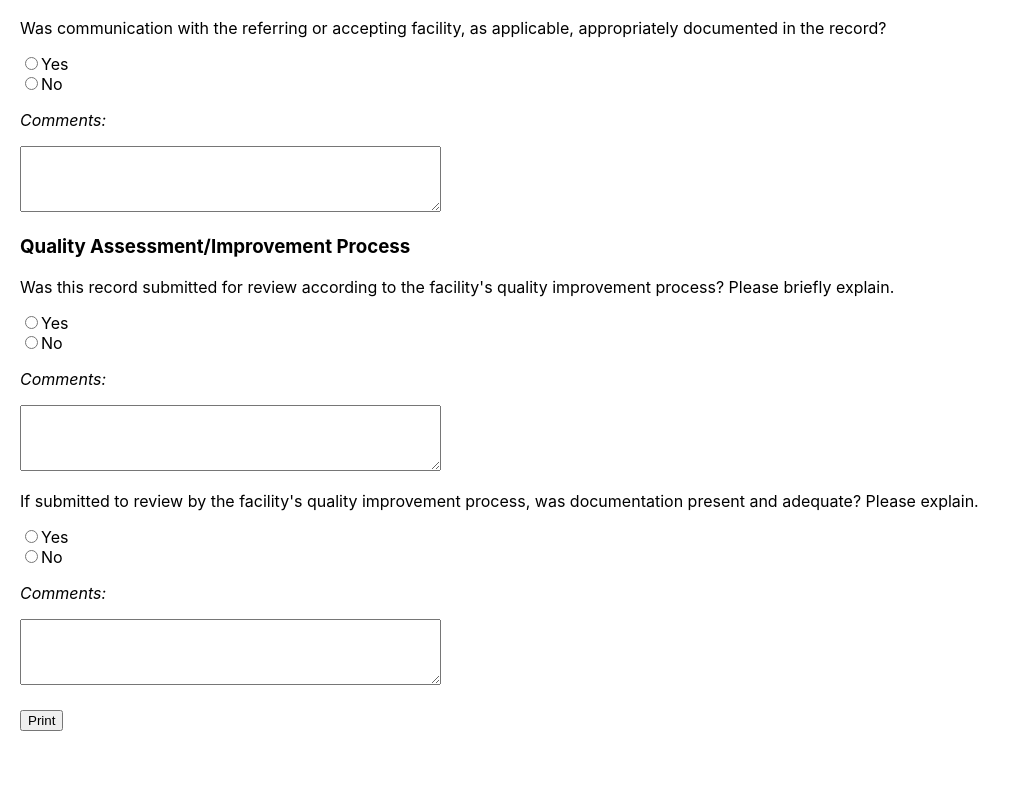
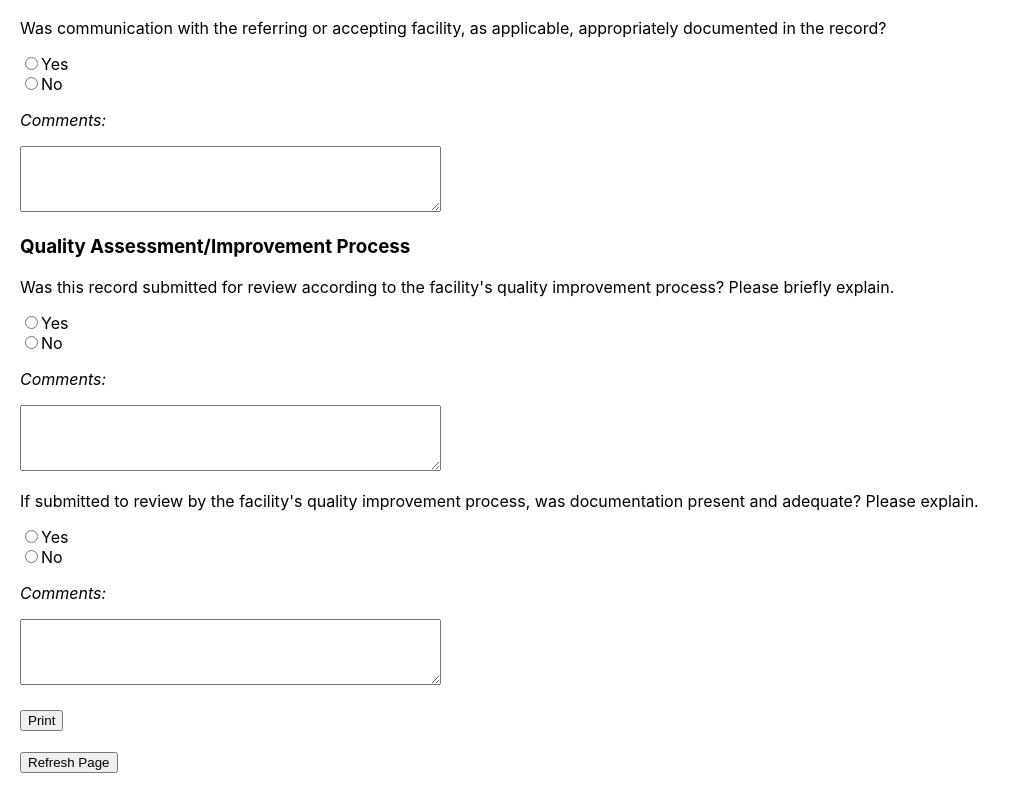
Before and after one commit to chart-audit-tool/chart-audit-tool, a React (Create React App) app: page / in a window 1280 px wide. Shown: the part 4537-5330 px from the top of the page, without its empty margins (0-1016 px from the left). Before the commit the page ends 5288 px from the top, so only its background shows below. Built offline with nearby package versions, Linux system fonts and the light colour scheme.

Commit message:
added refresh page button

```diff
--- a/src/container/ChartAuditForm.js
+++ b/src/container/ChartAuditForm.js
@@ -13,6 +13,11 @@ class ChartAuditForm extends Component {
     handleSumbit(event) {
         event.preventDefault();
         window.print();
+    }
+
+    refreshPage() {
+        window.location.reload();
+        window.scrollTo(0,0);
     }
 
     render() {
@@ -51,6 +56,7 @@ class ChartAuditForm extends Component {
                     <br/>
                     <input type="submit" id="printPageButton" value="Print" /><br/><br/>
                 </form>
+                <button onClick={this.refreshPage}>Refresh Page</button><br/><br/>
             </div>
         );
     }
```
